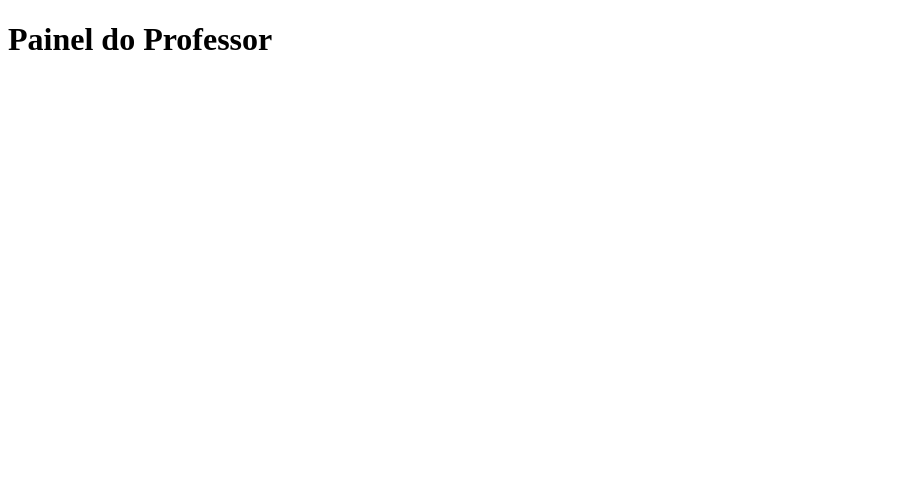
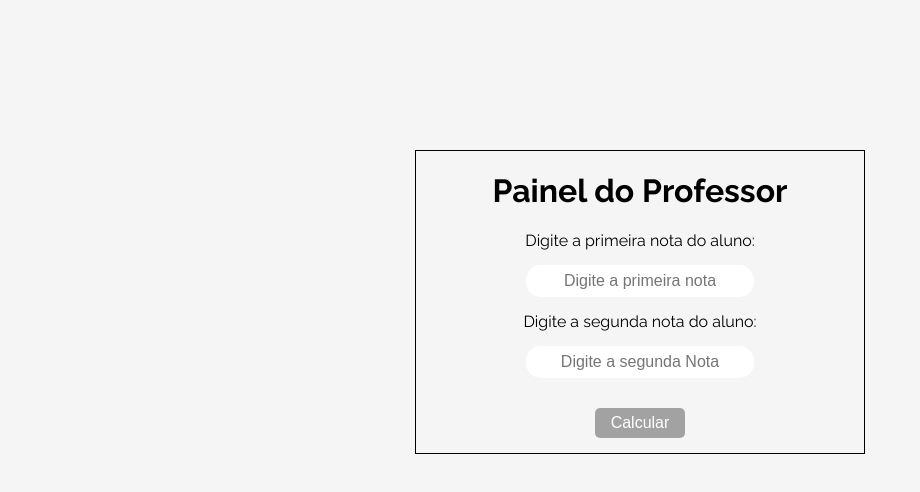
Before and after one commit to JoaoStuqui/Tech2-Day3, a plain HTML site: page index.html in a window 1280 px wide. Shown: the whole page, without its empty margins (0-920 px from the left). Drawn offline with Linux system fonts and the light colour scheme.

Commit message:
Finalização Do Projeto de média

```diff
--- a/index.html
+++ b/index.html
@@ -1,15 +1,31 @@
 <!DOCTYPE html>
-<html lang="en">
+<html lang="pt-br">
 <head>
     <meta charset="UTF-8">
     <meta http-equiv="X-UA-Compatible" content="IE=edge">
     <meta name="viewport" content="width=device-width, initial-scale=1.0">
     <title>Panel de Notas</title>
+    <link rel="stylesheet" href="style.css" type="text/css">
 </head>
 <body>
+
+
     <main>
 
+
         <h1>Painel do Professor</h1>
+
+
+        <form action="media.html" method="get">
+            <label for="">Digite a primeira nota do aluno:</label>
+            <input type="text" name="primeira_nota" placeholder="Digite a primeira nota">
+
+            <label for="">Digite a segunda nota do aluno:</label>
+            <input type="text" name="segunda_nota" placeholder="Digite a segunda Nota">
+
+            <input type="submit" name="" id="Botao" value="Calcular">
+        </form>
+
 
     </main>
 
--- /dev/null
+++ b/style.css
@@ -0,0 +1,45 @@
+@import url('https://fonts.googleapis.com/css2?family=Raleway:ital,wght@0,100;0,200;0,300;0,400;0,500;0,600;0,700;0,800;0,900;1,100;1,200;1,300;1,400;1,500;1,600;1,700;1,800;1,900&display=swap');
+
+body{
+    background-color: #F5F5F5;
+    margin: 0px;
+    padding: 0px;
+    display: flex;
+    flex-direction: column;
+    align-items: center;
+    font-family: 'Raleway';
+
+}
+
+main{
+    text-align: center;
+    margin-top: 150px;
+    width: 35%;
+    border: 1px solid black;
+}
+
+form{
+    display: flex;
+    flex-direction: column;
+    align-items: center;
+}
+
+form input{
+    margin: 15px 2px;
+    border-radius: 15px;
+    border: 0px;
+    height: 30px;
+    width: 50%;
+    text-align: center;
+    font-size: 12pt;
+}
+
+form input[type="submit"]{
+    background-color: #A2A2A2;
+    color: white;
+    font-weight: 15px;
+    width: 20%;
+    border-radius: 5px;
+
+
+}
```
Also changed, not shown: media.html (added, +57 -0 lines).
